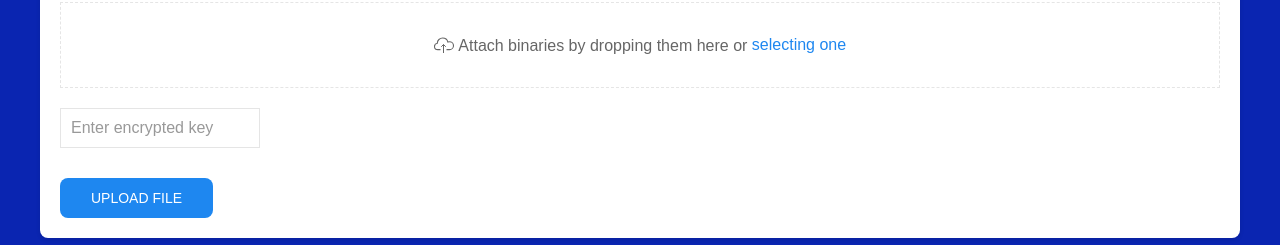
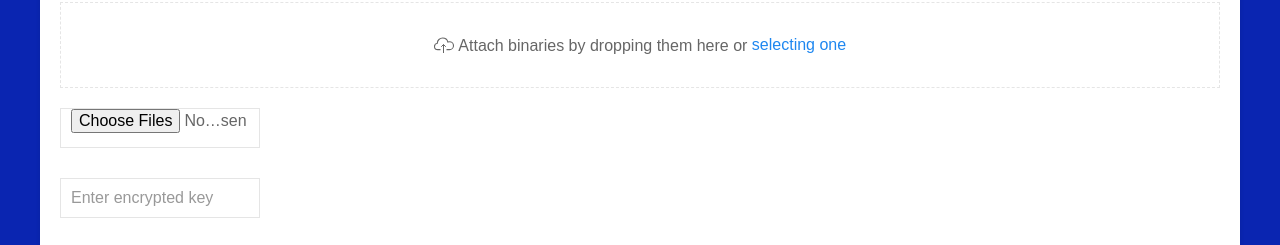
Before and after one commit to CYeevesh/file-storage, a plain HTML site: page index.html in a window 1280 px wide. Shown: the part 180-425 px from the top of the page. Drawn offline with nearby package versions, Linux system fonts and the light colour scheme.

Commit message:
Update index.html

```diff
--- a/index.html
+++ b/index.html
@@ -47,6 +47,13 @@
             <span class="uk-link">selecting one</span>
           </div>
         </div>
+        <input
+            class="uk-input uk-form-width-medium"
+            type="file"
+            id="fileInput"
+            placeholder="Select File"
+            multiple
+            required />
         <progress
           id="js-progressbar"
           class="uk-progress"
```
